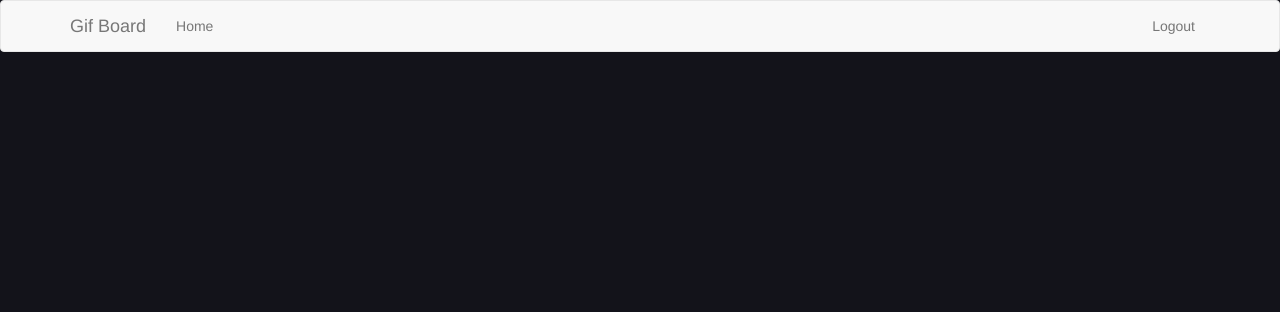
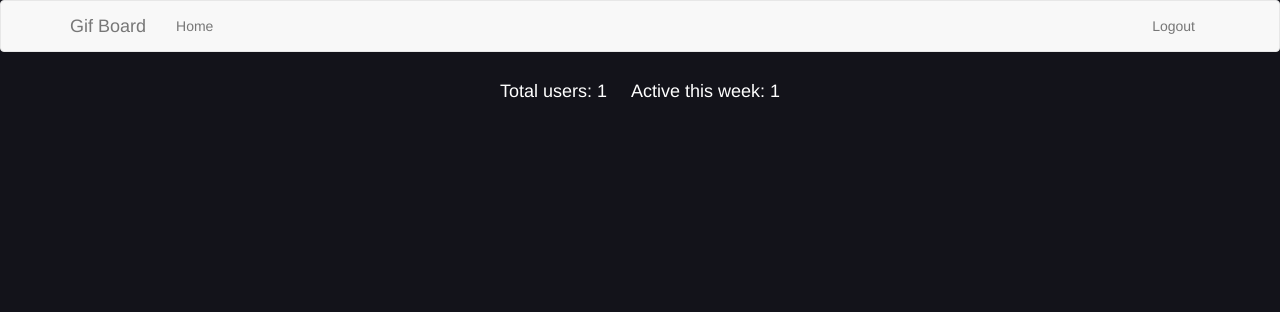
Before and after one commit to richardtatum/gif_board, a Flask app: page / in a window 1280 px wide. Shown: the top 312 px of the page. Run offline with Flask 2, Linux system fonts and the light colour scheme; the visitor is signed in with stand-in values (Sample User, id 1); data comes from the database, SQL or seed files in the repository; data that the repository does not hold is empty; some libraries are stand-ins or nearby versions.

Commit message:
Show total users and active users on homepage

```diff
--- a/app/routes.py
+++ b/app/routes.py
@@ -5,6 +5,7 @@ from flask_login import current_user, login_user, logout_user, login_required
 from app.models import User, Gif
 from werkzeug.urls import url_parse
 from datetime import datetime
+from scripts import active_this_week
 
 
 @app.route('/')
@@ -13,7 +14,9 @@ def home():
     if not current_user.is_authenticated:
         return redirect(url_for('login'))
     gifs = Gif.query.all()
-    return render_template('home.html', gifs=gifs)
+    users = len(User.query.all())
+    active = active_this_week()
+    return render_template('home.html', gifs=gifs, users=users, active=active)
 
 
 @app.route('/login', methods=['GET', 'POST'])
--- a/app/templates/home.html
+++ b/app/templates/home.html
@@ -1,6 +1,9 @@
 {% extends "base.html" %}
 
 {% block content %}
+  <div class="flex-center">
+    <h4>Total users: {{users}} &nbsp; &nbsp; Active this week: {{active}}</h4>
+  </div>
   <div class="flex-center">
   {% for gif in gifs %}
     <div class="flip-container" onclick="this.classList.toggle('active');">
```
